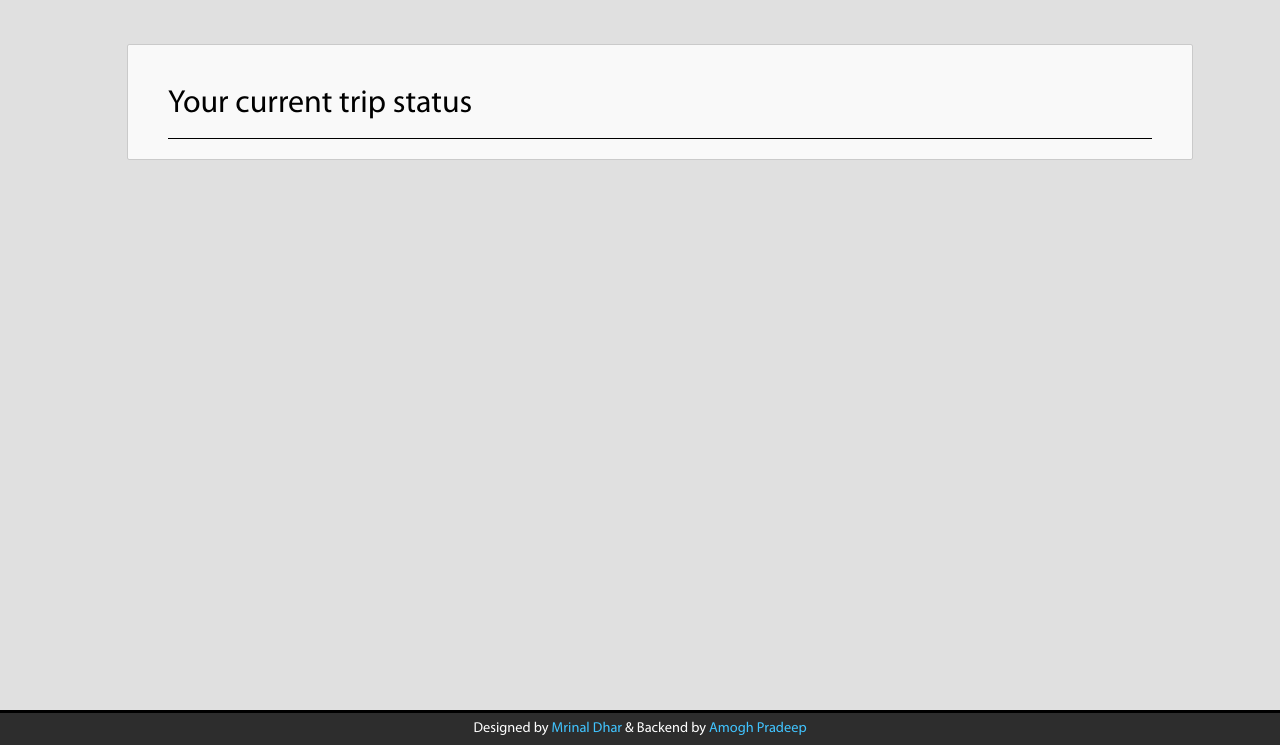
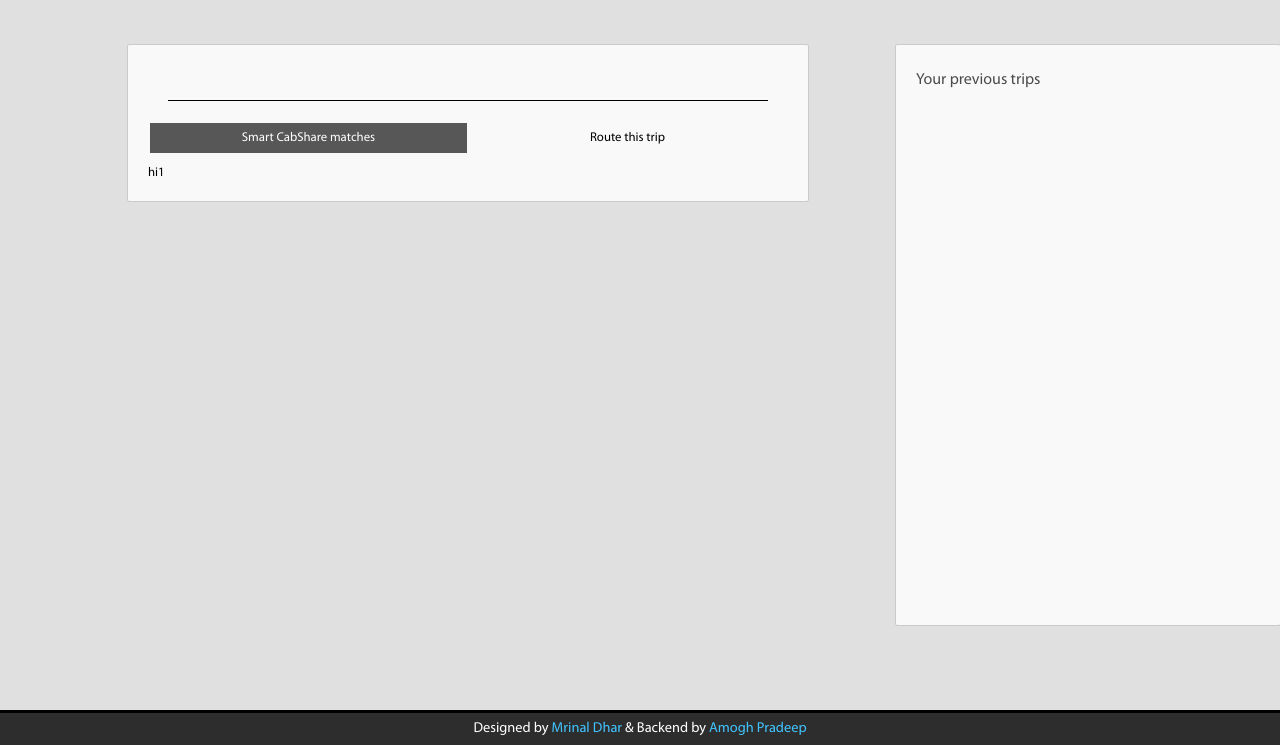
Before and after one commit to mrinaldhar/CabShare, a PHP site: page /home.php in a window 1280 px wide. Shown: the part 55-800 px from the top of the page. Run offline with PHP 8.4, Linux system fonts and the light colour scheme; some libraries are stand-ins or nearby versions.

Commit message:
Added UI for current trip. Integrated with getLTrip and getATrip backend.

```diff
--- a/home.php
+++ b/home.php
@@ -12,26 +12,255 @@ if (!isLoggedIn()) {
 <head>
 <title>Cab Share</title>
 <link rel="stylesheet" href="./css/global.css" />
+<style>
+#page_title {
+	margin-bottom: 20px;
+}
+.tab_select {
+	text-align: center;
+	cursor: pointer;
+	padding: 7px;
+	font-size: 0.8em;
+	/*border: 1px dashed rgba(0,0,0,0.5);*/
+}
+.tab_select:hover {
+	background-color: rgba(0,0,0,0.8);
+	color: white;
+}
+.selected {
+	background-color: rgba(0,0,0,0.65);
+	color: white;
 
+}
+.container {
+	width: 50%;
+}
+#page_title {
+	font-size: 1.1em;
+}
+#subtitle {
+	display: block;
+	font-size: 0.7em;
+	color: rgba(0,0,0,0.5);
+}
+.tab {
+	margin-top: 10px;
+	font-size: 0.8em;
+	display: none;
+}
+.selected_data {
+	display: block;
+}
+#map {
+	height: 500px;
+}
+#sidebar {
+	position: fixed;
+	right: 0px;
+	top: 100px;
+	padding-top: 10px;
+	padding-bottom: 10px;
+	border-radius: 1px;
+	display: block;
+	max-width: 30%;
+	width: 30%;
+	background-color: rgba(255,255,255,0.8);
+	box-shadow: 0 0 1px black;
+	height: 70%;
+	max-height: 70%;
+}
+#sidebar ul {
+	list-style-type: none;
+	padding: 0px;
+	max-height: 90%;
+	height: 90%;
+	overflow: scroll;
+}
+#sidebar ul li {
+	padding-top: 10px;
+	padding-bottom: 10px;
+	cursor: pointer;
+	padding-left: 20px;
+	padding-right: 20px;
+	font-size: 0.9em;
+}
+#sidebar ul li:hover {
+	background-color: rgba(0,0,0,0.1);
+
+
+}
+#sidebar p {
+	/*font-size: 0.9em;*/
+	padding-left: 20px;
+	color: rgba(0,0,0,0.7);
+}
+#right-panel {
+	width: 100%;
+	display: block;
+	text-align: center;
+}
+#container {
+	padding-bottom: 50px;
+}
+
+</style>
 </head>
 <body>
 <?php require_once('header.php'); ?>
 
 <div class="container">
-<div id="map"></div>
 <div id="page_title">
-	Your current trip status
+
+</div>
+<div id="page_subtitle">
+
 </div>
 <div id="page_content">
-
+<table width="100%">
+<tr>
+	<td width="50%" id="tab_1" class="tab_select anim selected">
+		Smart CabShare matches
+	</td>
+	<td width="50%" id="tab_2" class="tab_select anim">
+		Route this trip
+	</td>
+</tr>
+</table>
+<div id="tab_1_data" class="tab selected_data anim">
+<!-- Fill in data from match trip results -->
+hi1
+</div>
+<div id="tab_2_data" class="tab anim">
+<br />
+<button class="btn anim">Download as PDF</button>		<!-- Use jsPDF to implement this. Should be simple. -md -->
+<br /><br />
+		<div id="map"></div>
+		<div id="right-panel"></div>
+</div>
 </div>
 
 </div>
 
+
+<div id="sidebar">
+	<p>Your previous trips</p>
+	<ul>
+	</ul>
+</div>
 <?php require_once('footer.php'); ?>
 </body>
 <script src="./js/jquery.js"></script>
 <script src="./js/jqueryui.js"></script>
 <script src="./js/helper.js"></script>
 <script src="./js/endpoints.js"></script>
+
+<script>
+var SOURCE_ADDR, DEST_ADDR;
+
+$(document).ready(function() {
+	getLatestTrip();
+	getAllTrips();
+	$('.tab_select').click(function() {
+		var tab_id = this.id.split('_')[1];
+		$('.tab_select').removeClass('selected');
+		$(this).addClass('selected');
+		$('.tab').removeClass('selected_data');
+		$('#tab_'+tab_id+"_data").addClass('selected_data');
+		if (tab_id == "2") {
+			google.maps.event.trigger(map, 'resize');
+		}
+		// $('.tab').fadeOut(1000, function() {
+		// 	alert('hi');
+		// });
+	});
+});
+
+function getShortAddr(longAddr) {
+	var address = longAddr.split(',');
+	if (address.length>2) {
+		return longAddr.split(',')[0] + ", " + longAddr.split(',')[1];
+	}
+	else {
+		return longAddr.split(',')[0];
+	}
+}
+function getLatestTrip() {
+	var result = ajaxCall(API_dir+API_getLatestTrip, {}, "GET", false);
+	console.log(result);
+
+	if (result["status"] == 0) {
+		result = result["data"];
+	}
+	else {
+		alert("Some error happened. "); // Add this to notifications bar.
+	}
+	SOURCE_ADDR = result["source_addr"];
+	DEST_ADDR = result["dest_addr"];
+	TRIP_LOADED = 1;
+	matchTrip(result["id"]);
+	$('#page_title').html("Trip from <span class='loc'>"+ getShortAddr(result["source_addr"]) + "</span> to <span class='loc'>" + getShortAddr(result["dest_addr"]) + "</span>");
+	$('#page_title').append("<span id='subtitle'>"+result["travellers"]+" people travelling on "+result["date"]+" during "+result["time"]+"<br />\
+		</span>");
+}
+
+function getAllTrips() {
+	var results = ajaxCall(API_dir+API_getAllTrips, {}, "GET", false);
+	if (results["status"] == 0) {
+		results = results["data"];
+	}
+	else {
+		alert("Some error happened. "); // Add this to notifications bar.
+	}
+	for (var x=0; x<results.length; x++) {
+		var current = results[x];
+		$('#sidebar ul').append("<li class='anim'>"+getShortAddr(current["source_addr"])+" to "+getShortAddr(current["dest_addr"]) +"\
+			<span id='subtitle'>"+current["travellers"]+" people travelling on "+current["date"]+" during "+current["time"]+"</li>");
+
+	}
+
+}
+
+function matchTrip(tripId) {
+		// Call the trip matching code here.
+}
+</script>
+<script src="https://maps.googleapis.com/maps/api/js?key=AIzaSyCUDzz-esKOYa1XHFFek8plrCKJw-OI_5I&libraries=places&callback=initMap"
+        async defer></script>
+<script>
+
+function initMap() {
+  var directionsDisplay = new google.maps.DirectionsRenderer;
+  var directionsService = new google.maps.DirectionsService;
+  var map = new google.maps.Map(document.getElementById('map'), {
+    zoom: 14,
+    center: {lat: 17.4456, lng: 78.3497}
+  });
+  // google.maps.event.trigger(map, 'resize')
+  directionsDisplay.setMap(map);
+  directionsDisplay.setPanel(document.getElementById('right-panel'));
+
+
+
+  // directionsDisplay.setPanel(document.getElementById('right-panel'));
+    calculateAndDisplayRoute(directionsService, directionsDisplay);
+}
+
+function calculateAndDisplayRoute(directionsService, directionsDisplay) {
+  var start = SOURCE_ADDR;
+  var end = DEST_ADDR;
+  directionsService.route({
+    origin: start,
+    destination: end,
+    travelMode: google.maps.TravelMode.DRIVING
+  }, function(response, status) {
+    if (status === google.maps.DirectionsStatus.OK) {
+      directionsDisplay.setDirections(response);
+    } else {
+      console.log('Directions request failed due to ' + status);
+    }
+  });
+}
+
+
+</script>
 </html>
```
